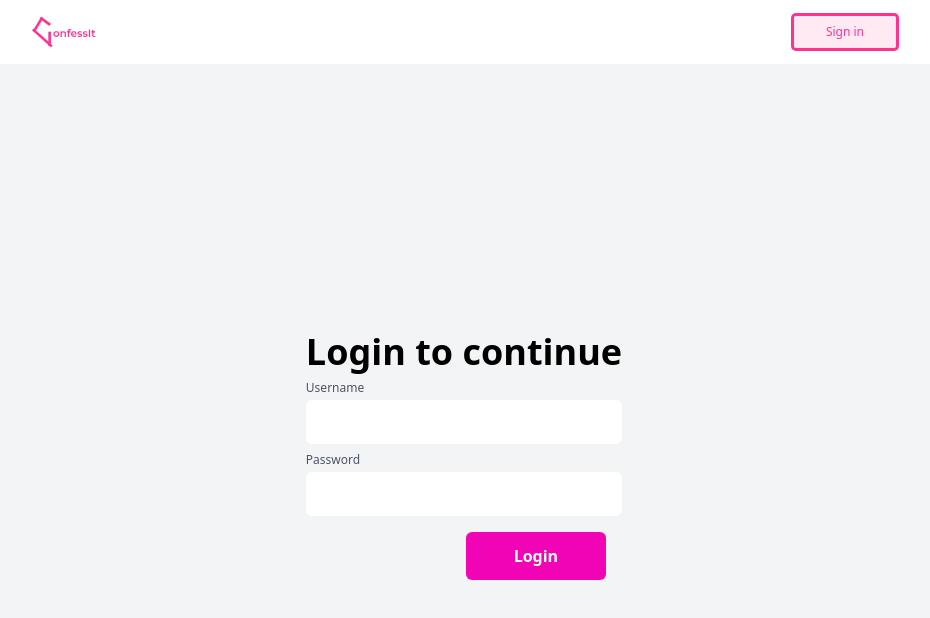
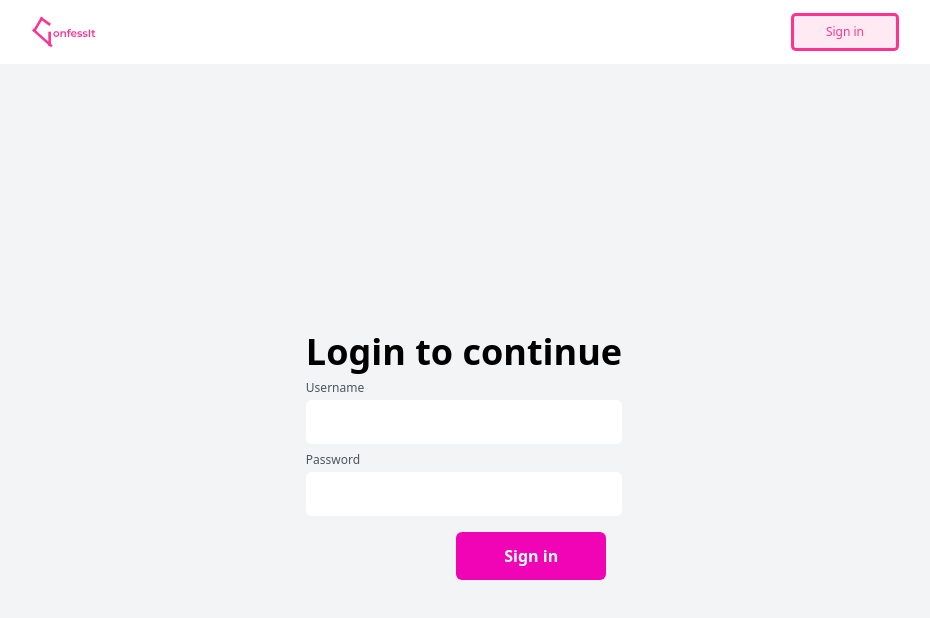
Before and after one commit to mystique09/confessit, a SvelteKit app: page /login in a window 1280 px wide. Shown: the top 618 px of the page, without its empty margins (176-1106 px from the left). Built offline with nearby package versions, Linux system fonts and the light colour scheme; no server answers.

Commit message:
feat: new button design

```diff
--- a/src/routes/login/+page.svelte
+++ b/src/routes/login/+page.svelte
@@ -33,7 +33,7 @@
 			</p>
 		{/if}
 		<div class="btn">
-			<button id="login_btn" type="submit">Login</button>
+			<button id="login_btn" type="submit">Sign in</button>
 		</div>
 	</form>
 </main>
```
